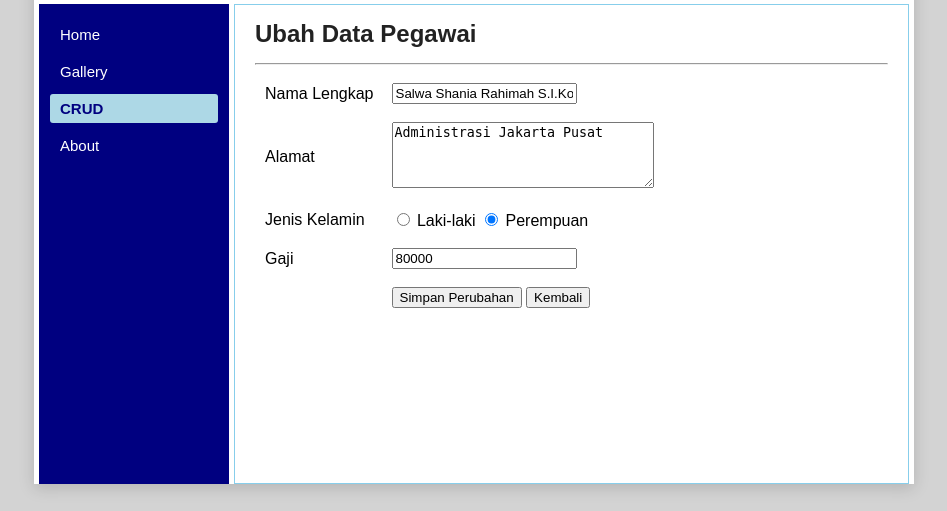
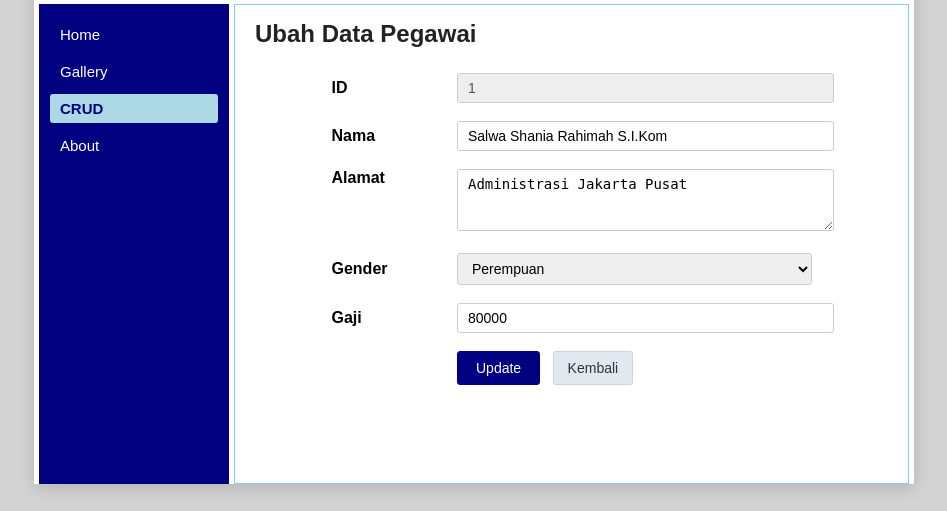
Before and after one commit to anggimahardika155-cell/belajar-laravel-2a, a Laravel app: page /employe/1/edit in a window 1280 px wide. Shown: the part 289-800 px from the top of the page, without its empty margins (166-1113 px from the left). Run offline with Laravel 12, Linux system fonts and the light colour scheme; data comes from the database, SQL or seed files in the repository.

Commit message:
[EDIT] CRUD tampil data (tampil_data.blade.php)

```diff
--- a/web-app/resources/views/edit_data.blade.php
+++ b/web-app/resources/views/edit_data.blade.php
@@ -2,45 +2,53 @@
 
 @section('content')
 <h1>{{ $judul }}</h1>
-    <hr>
 
-    <form action="/employe/{{ $employe->id }}" method="post">
+@if ($errors->any())
+    <div style="background-color: #f8d7da; color: #721c24; padding: 10px; border: 1px solid #f5c6cb; border-radius: 3px; margin-bottom: 15px; font-size: 14px;">
+        <ul style="margin: 0; padding-left: 20px;">
+            @foreach ($errors->all() as $error)
+                <li>{{ $error }}</li>
+            @endforeach
+        </ul>
+    </div>
+@endif
+
+<form method="post" action="/employe/{{ $employe->id }}">
     @csrf
-        @method('PUT')
-
-        <table cellpadding="8">
+    @method('put')
+    <table border="0" cellpadding="8" style="margin: 15px auto; width: 100%; max-width: 500px;">
         <tr>
-                <td>Nama Lengkap</td>
+            <td width="25%"><b>ID</b></td>
             <td>
-                    <input type="text" name="nama" value="{{ $employe->nama }}" required>
+                <input type="text" name="id" value="{{ $employe->id }}" disabled style="width: 100%; padding: 6px 10px; border: 1px solid #ccc; background-color: #eee; border-radius: 3px; font-size: 14px; cursor: not-allowed;">
             </td>
         </tr>
         <tr>
-                <td>Alamat</td>
+            <td><b>Nama</b></td>
+            <td><input type="text" name="nama" value="{{ old('nama', $employe->nama) }}" required style="width: 100%; padding: 6px 10px; border: 1px solid #ccc; border-radius: 3px; font-size: 14px;"></td>
+        </tr>
+        <tr>
+            <td valign="top"><b>Alamat</b></td>
+            <td><textarea name="alamat" rows="3" required style="width: 100%; padding: 6px 10px; border: 1px solid #ccc; border-radius: 3px; font-size: 14px;">{{ old('alamat', $employe->alamat) }}</textarea></td>
+        </tr>
+        <tr>
+            <td><b>Gender</b></td>
             <td>
-                    <textarea name="alamat" required rows="4" cols="30">{{ $employe->alamat }}</textarea>
+                <select name="gender" style="width: 100%; padding: 6px 10px; border: 1px solid #ccc; border-radius: 3px; font-size: 14px;">
+                    <option value="L" {{ old('gender', $employe->gender) === 'L' ? 'selected' : '' }}>Laki-laki</option>
+                    <option value="P" {{ old('gender', $employe->gender) === 'P' ? 'selected' : '' }}>Perempuan</option>
+                </select>
             </td>
         </tr>
         <tr>
-                <td>Jenis Kelamin</td>
-                <td>
-                    <input type="radio" name="gender" value="L"
-                        {{ $employe->gender == 'L' ? 'checked' : '' }}> Laki-laki
-                    <input type="radio" name="gender" value="P"
-                        {{ $employe->gender == 'P' ? 'checked' : '' }}> Perempuan
-                </td>
-            </tr>
-            <tr>
-                <td>Gaji</td>
-                <td>
-                    <input type="number" name="gaji" value="{{ $employe->gaji }}" required>
-                </td>
+            <td><b>Gaji</b></td>
+            <td><input type="number" name="gaji" value="{{ old('gaji', $employe->gaji) }}" required style="width: 100%; padding: 6px 10px; border: 1px solid #ccc; border-radius: 3px; font-size: 14px;"></td>
         </tr>
         <tr>
             <td></td>
             <td>
-                    <button type="submit">Simpan Perubahan</button>
-                    <a href="/employe"><button type="button">Kembali</button></a>
+                <button type="submit" class="btn-navy" style="padding: 8px 18px; cursor: pointer;">Update</button>
+                <a href="/employe" class="btn-gray" style="padding: 8px 14px; text-decoration: none; margin-left: 8px;">Kembali</a>
             </td>
         </tr>
     </table>
```
Lines whose indentation alone changed are shown as unchanged.
